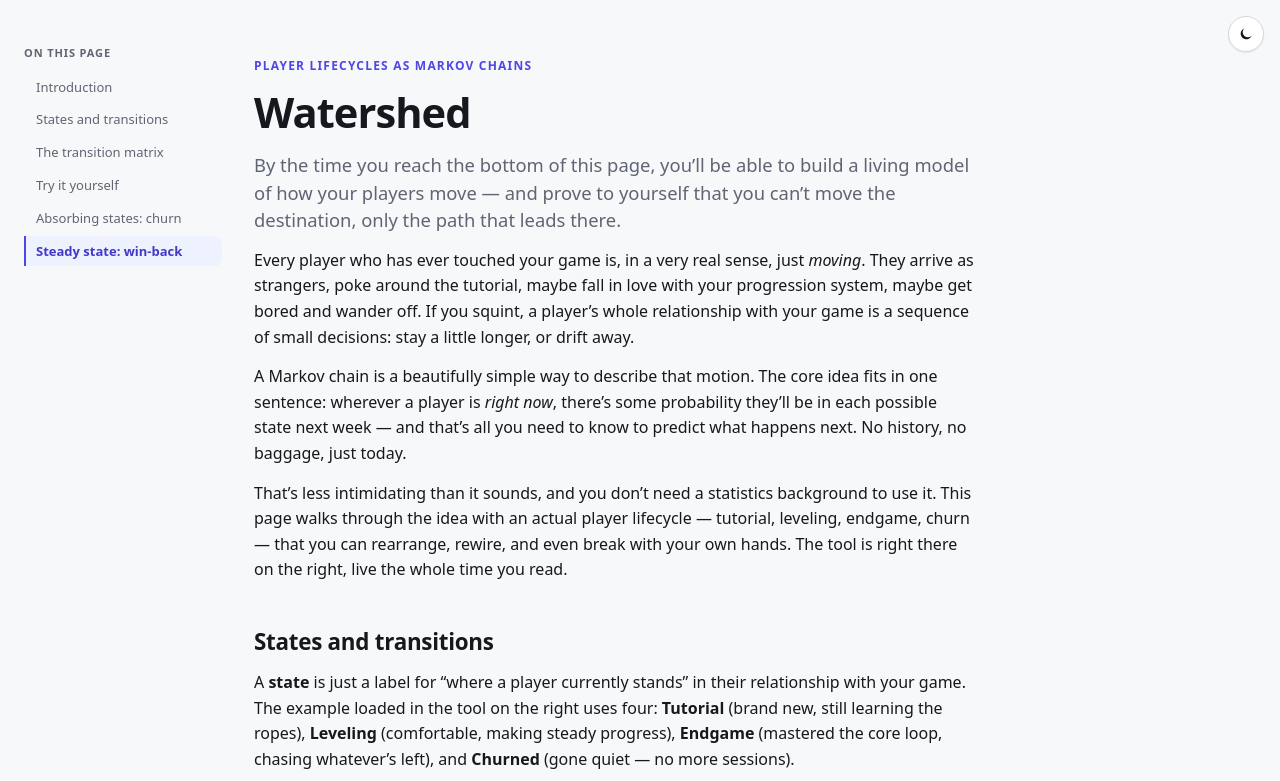
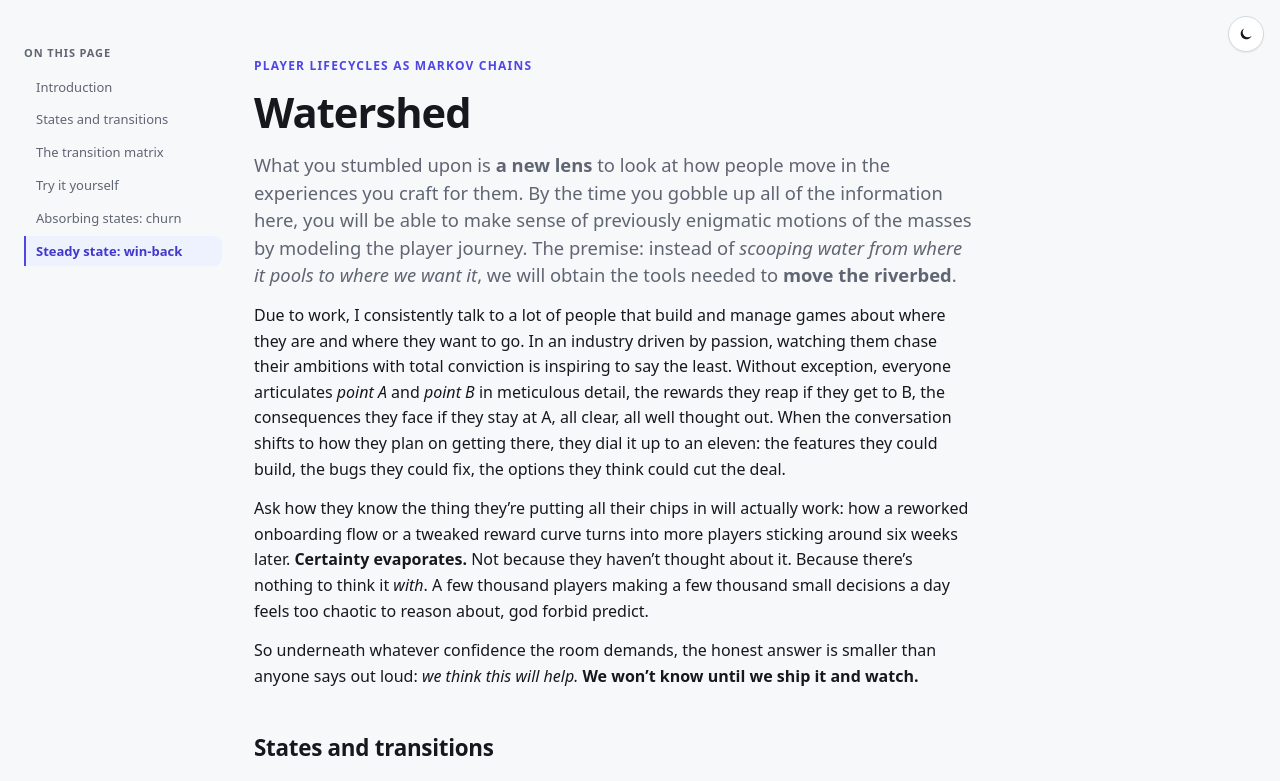
Before and after one commit to ugurkc/markov-transitions, a React (Vite) app: page / in a window 1280 px wide. Shown: the top 781 px of the page. Built offline with nearby package versions, Linux system fonts and the light colour scheme.

Commit message:
Rewrite essay intro for a non-technical audience
Leads with the riverbed metaphor and a grounded anecdote about
ambition-without-a-model before introducing any Markov chain terms.

```diff
--- a/src/App.tsx
+++ b/src/App.tsx
@@ -38,39 +38,48 @@ function App() {
               <p className="eyebrow">Player lifecycles as Markov chains</p>
               <h1>Watershed</h1>
               <p className="subtitle">
-                By the time you reach the bottom of this page, you&rsquo;ll be
-                able to build a living model of how your players move &mdash;
-                and prove to yourself that you can&rsquo;t move the
-                destination, only the path that leads there.
+                What you stumbled upon is <strong>a new lens</strong> to look
+                at how people move in the experiences you craft for them. By
+                the time you gobble up all of the information here, you will
+                be able to make sense of previously enigmatic motions of the
+                masses by modeling the player journey. The premise: instead
+                of <em>scooping water from where it pools to where we want
+                it</em>, we will obtain the tools needed to{' '}
+                <strong>move the riverbed</strong>.
               </p>
             </header>
 
             <section>
               <p>
-                Every player who has ever touched your game is, in a very real
-                sense, just&nbsp;<em>moving</em>. They arrive as strangers,
-                poke around the tutorial, maybe fall in love with your
-                progression system, maybe get bored and wander off. If you
-                squint, a player&rsquo;s whole relationship with your game is
-                a sequence of small decisions: stay a little longer, or drift
-                away.
+                Due to work, I consistently talk to a lot of people that
+                build and manage games about where they are and where they
+                want to go. In an industry driven by passion, watching them
+                chase their ambitions with total conviction is inspiring to
+                say the least. Without exception, everyone articulates{' '}
+                <em>point A</em> and <em>point B</em> in meticulous detail,
+                the rewards they reap if they get to B, the consequences
+                they face if they stay at A, all clear, all well thought
+                out. When the conversation shifts to how they plan on
+                getting there, they dial it up to an eleven: the features
+                they could build, the bugs they could fix, the options they
+                think could cut the deal.
               </p>
               <p>
-                A Markov chain is a beautifully simple way to describe that
-                motion. The core idea fits in one sentence: wherever a player
-                is <em>right now</em>, there&rsquo;s some probability
-                they&rsquo;ll be in each possible state next week &mdash; and
-                that&rsquo;s all you need to know to predict what happens
-                next. No history, no baggage, just today.
+                Ask how they know the thing they&rsquo;re putting all their
+                chips in will actually work: how a reworked onboarding flow
+                or a tweaked reward curve turns into more players sticking
+                around six weeks later. <strong>Certainty evaporates.</strong>{' '}
+                Not because they haven&rsquo;t thought about it. Because
+                there&rsquo;s nothing to think it <em>with</em>. A few
+                thousand players making a few thousand small decisions a day
+                feels too chaotic to reason about, god forbid predict.
               </p>
               <p>
-                That&rsquo;s less intimidating than it sounds, and you
-                don&rsquo;t need a statistics background to use it. This page
-                walks through the idea with an actual player lifecycle
-                &mdash; tutorial, leveling, endgame, churn &mdash; that you
-                can rearrange, rewire, and even break with your own hands.
-                The tool is right there on the right, live the whole time you
-                read.
+                So underneath whatever confidence the room demands, the
+                honest answer is smaller than anyone says out loud:{' '}
+                <em>we think this will help.</em>{' '}
+                <strong>We won&rsquo;t know until we ship it and
+                watch.</strong>
               </p>
             </section>
 
```
